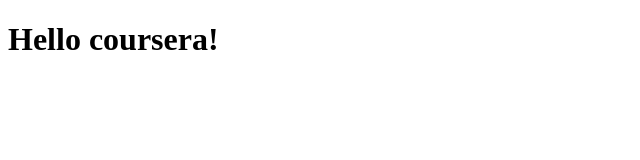
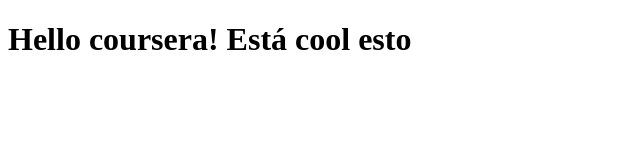
Before and after one commit to IvanMendoza2707/IvanMendoza2707.github.io, a plain HTML site: page site/index.html in a window 1280 px wide. Shown: the whole page, without its empty margins (0-640 px from the left). Drawn offline with Linux system fonts and the light colour scheme.

Commit message:
Small addition

```diff
--- a/site/index.html
+++ b/site/index.html
@@ -6,6 +6,6 @@
 	<title>Hola coursera!</title>
 </head>
 <body>
-<h1>Hello coursera!</h1>
+<h1>Hello coursera! Está cool esto</h1>
 </body>
 </html>
```
